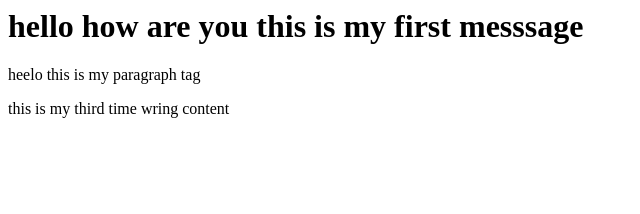
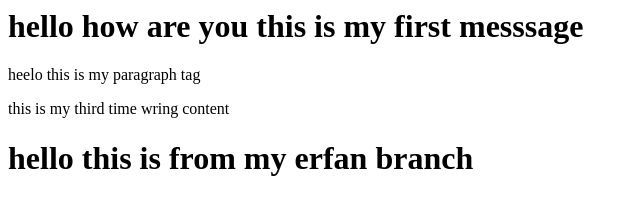
Before and after one commit to erfanhnn/gitpractiseproject, a plain HTML site: page index.html in a window 1280 px wide. Shown: the whole page, without its empty margins (0-640 px from the left). Drawn offline with Linux system fonts and the light colour scheme.

Commit message:
change from my erfan branch

```diff
--- a/index.html
+++ b/index.html
@@ -10,6 +10,9 @@
 	<p>heelo this is my paragraph tag</p>
 	<p>this is my third time wring content</p>
 
+
+	<h1>hello this is from my erfan branch</h1>
+
 	<body>
 
 
```
